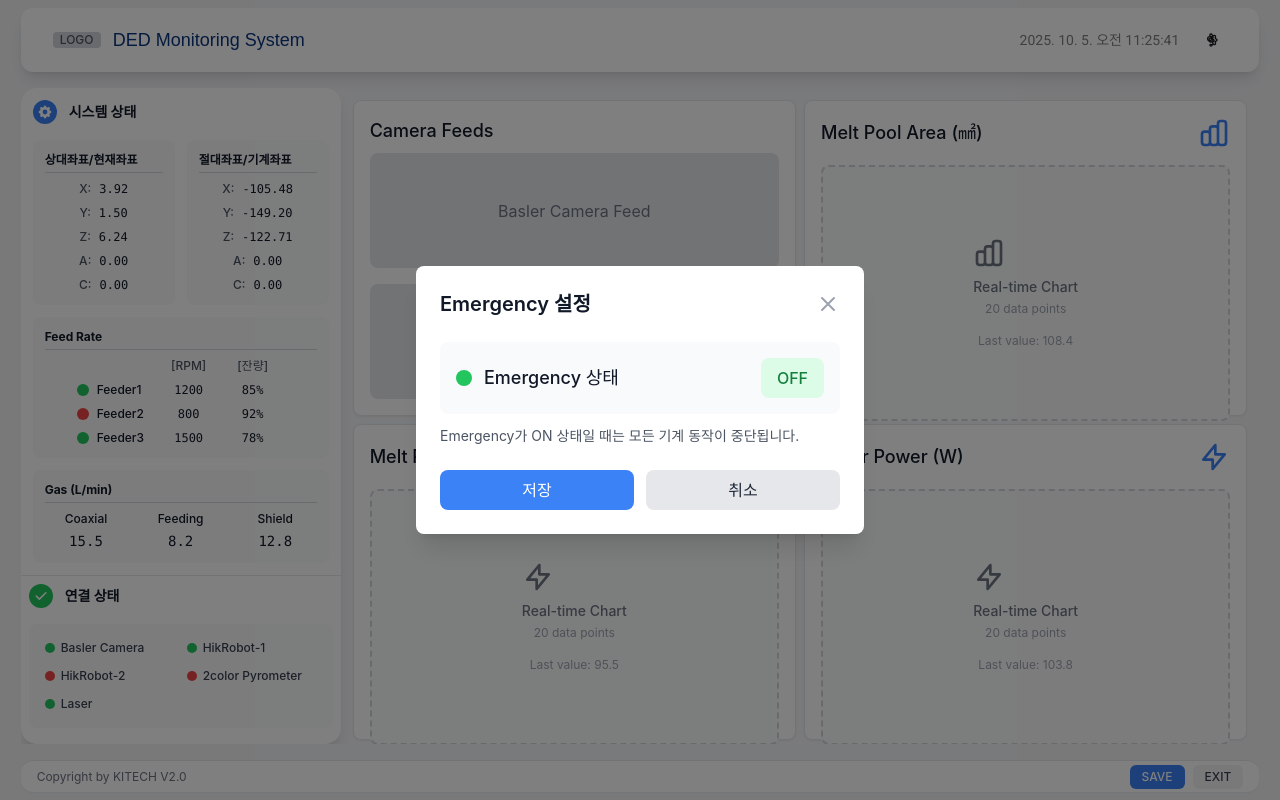
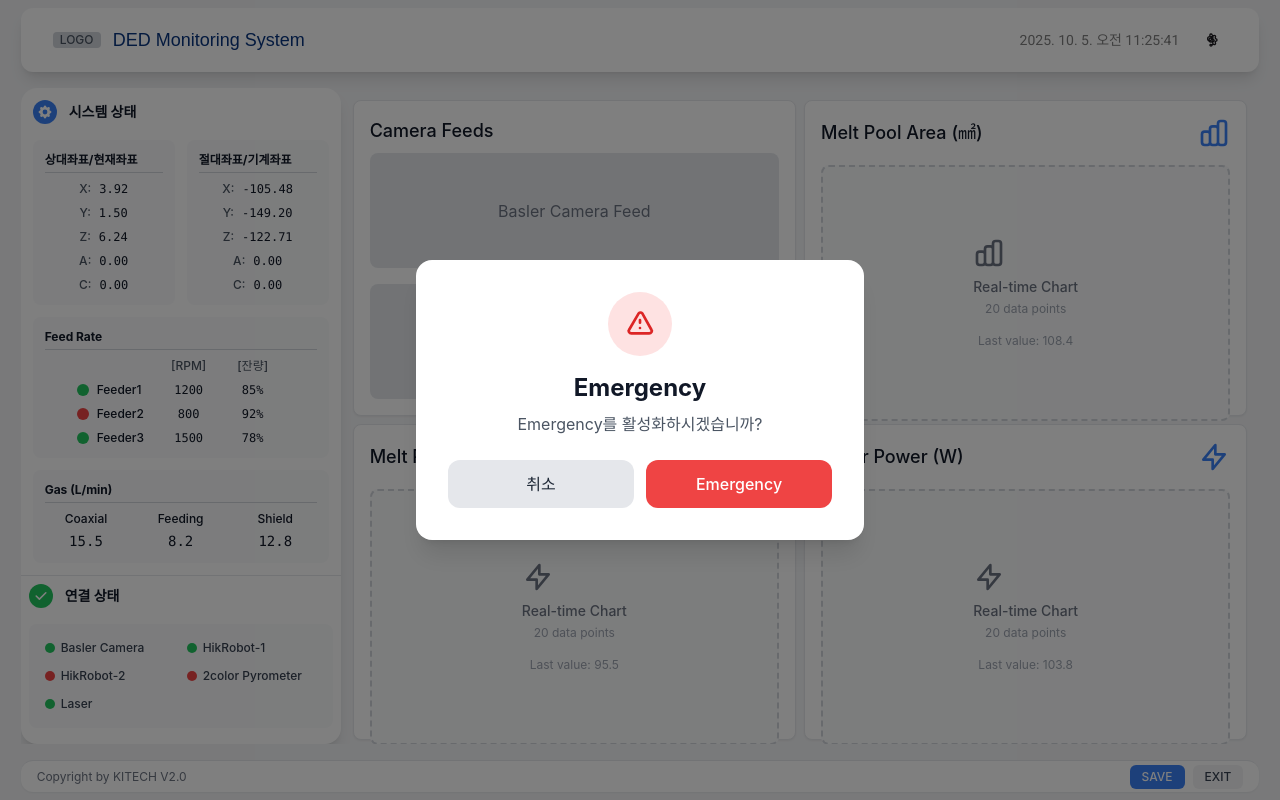
Before and after one commit to Samingyeong/HBNU_DED_Monitoring, a React (Vite) app in the folder frontend/: page / in a window 1280 px wide. Both pictures are taken after a click on the button 1211 px from the left and 40 px from the top of the page. Built offline with nearby package versions, Linux system fonts and the light colour scheme; the HTML template or start-up script is replaced by a standard one.

Commit message:
FEAT : Emergency 버튼 UI 직관적으로 변경

```diff
--- a/frontend/src/components/EmergencyModal.tsx
+++ b/frontend/src/components/EmergencyModal.tsx
@@ -13,20 +13,27 @@ export default function EmergencyModal({
   emergency,
   onEmergencyToggle
 }: EmergencyModalProps) {
-  const [localEmergency, setLocalEmergency] = useState(emergency);
+  const [showConfirm, setShowConfirm] = useState(false);
 
-  const handleEmergencyToggle = () => {
-    const newEmergency = !localEmergency;
-    setLocalEmergency(newEmergency);
-    onEmergencyToggle(newEmergency);
+  const handleEmergencyClick = () => {
+    if (emergency) {
+      // 이미 Emergency 상태라면 바로 해제
+      onEmergencyToggle(false);
+      onClose();
+    } else {
+      // Emergency 활성화 확인
+      setShowConfirm(true);
+    }
   };
 
-  const handleSave = () => {
+  const handleConfirmEmergency = () => {
+    onEmergencyToggle(true);
+    setShowConfirm(false);
     onClose();
   };
 
   const handleCancel = () => {
-    setLocalEmergency(emergency); // 원래 상태로 복원
+    setShowConfirm(false);
     onClose();
   };
 
@@ -34,57 +41,71 @@ export default function EmergencyModal({
 
   return (
     <div className="fixed inset-0 bg-black bg-opacity-50 flex items-center justify-center z-50">
-      <div className="bg-white rounded-lg shadow-xl max-w-md w-full mx-4">
-        <div className="p-6">
-          <div className="flex items-center justify-between mb-6">
-            <h2 className="text-xl font-semibold text-gray-900">Emergency 설정</h2>
-            <button
-              onClick={handleCancel}
-              className="text-gray-400 hover:text-gray-600 transition-colors"
-            >
-              <svg className="w-6 h-6" fill="none" stroke="currentColor" viewBox="0 0 24 24">
-                <path strokeLinecap="round" strokeLinejoin="round" strokeWidth={2} d="M6 18L18 6M6 6l12 12" />
+      <div className="bg-white rounded-2xl shadow-xl max-w-md w-full mx-4">
+        <div className="p-8 text-center">
+          {!showConfirm ? (
+            <>
+              <div className="mb-6">
+                <div className="w-16 h-16 bg-red-100 rounded-full flex items-center justify-center mx-auto mb-4">
+                  <svg className="w-8 h-8 text-red-600" fill="none" stroke="currentColor" viewBox="0 0 24 24">
+                    <path strokeLinecap="round" strokeLinejoin="round" strokeWidth={2} d="M12 9v2m0 4h.01m-6.938 4h13.856c1.54 0 2.502-1.667 1.732-2.5L13.732 4c-.77-.833-1.964-.833-2.732 0L3.732 16.5c-.77.833.192 2.5 1.732 2.5z" />
                   </svg>
-            </button>
                 </div>
-
-          <div className="mb-6">
-            <div className="flex items-center justify-between p-4 bg-gray-50 rounded-lg">
-              <div className="flex items-center space-x-3">
-                <div className={`w-4 h-4 rounded-full ${localEmergency ? 'bg-red-500' : 'bg-green-500'}`} />
-                <span className="text-lg font-medium text-gray-900">Emergency 상태</span>
-              </div>
-              <button
-                onClick={handleEmergencyToggle}
-                className={`px-4 py-2 rounded-lg font-medium transition-colors ${
-                  localEmergency
-                    ? 'bg-red-100 text-red-700 hover:bg-red-200'
-                    : 'bg-green-100 text-green-700 hover:bg-green-200'
-                }`}
-              >
-                {localEmergency ? 'ON' : 'OFF'}
-              </button>
-            </div>
-
-            <p className="text-sm text-gray-600 mt-3">
-              Emergency가 ON 상태일 때는 모든 기계 동작이 중단됩니다.
+                <h2 className="text-2xl font-bold text-gray-900 mb-2">Emergency</h2>
+                <p className="text-gray-600">
+                  {emergency ? 'Emergency 상태를 해제하시겠습니까?' : 'Emergency를 활성화하시겠습니까?'}
                 </p>
               </div>
 
               <div className="flex space-x-3">
                 <button
-              onClick={handleSave}
-              className="flex-1 bg-blue-500 text-white px-4 py-2 rounded-lg hover:bg-blue-600 transition-colors font-medium"
-            >
-              저장
-            </button>
-            <button
                   onClick={handleCancel}
-              className="flex-1 bg-gray-200 text-gray-800 px-4 py-2 rounded-lg hover:bg-gray-300 transition-colors font-medium"
+                  className="flex-1 bg-gray-200 text-gray-800 px-6 py-3 rounded-xl hover:bg-gray-300 transition-colors font-medium"
                 >
                   취소
                 </button>
+                <button
+                  onClick={handleEmergencyClick}
+                  className={`flex-1 px-6 py-3 rounded-xl font-medium transition-colors ${
+                    emergency
+                      ? 'bg-green-500 text-white hover:bg-green-600'
+                      : 'bg-red-500 text-white hover:bg-red-600'
+                  }`}
+                >
+                  {emergency ? '해제' : 'Emergency'}
+                </button>
               </div>
+            </>
+          ) : (
+            <>
+              <div className="mb-6">
+                <div className="w-16 h-16 bg-red-100 rounded-full flex items-center justify-center mx-auto mb-4">
+                  <svg className="w-8 h-8 text-red-600" fill="none" stroke="currentColor" viewBox="0 0 24 24">
+                    <path strokeLinecap="round" strokeLinejoin="round" strokeWidth={2} d="M12 9v2m0 4h.01m-6.938 4h13.856c1.54 0 2.502-1.667 1.732-2.5L13.732 4c-.77-.833-1.964-.833-2.732 0L3.732 16.5c-.77.833.192 2.5 1.732 2.5z" />
+                  </svg>
+                </div>
+                <h2 className="text-2xl font-bold text-red-600 mb-2">정말 멈추시겠습니까?</h2>
+                <p className="text-gray-600 mb-4">
+                  Emergency를 활성화하면 모든 센서와 기계 동작이 즉시 중단됩니다.
+                </p>
+              </div>
+
+              <div className="flex space-x-3">
+                <button
+                  onClick={handleCancel}
+                  className="flex-1 bg-gray-200 text-gray-800 px-6 py-3 rounded-xl hover:bg-gray-300 transition-colors font-medium"
+                >
+                  취소
+                </button>
+                <button
+                  onClick={handleConfirmEmergency}
+                  className="flex-1 bg-red-500 text-white px-6 py-3 rounded-xl hover:bg-red-600 transition-colors font-medium"
+                >
+                  확인
+                </button>
+              </div>
+            </>
+          )}
         </div>
       </div>
     </div>
```
Lines whose indentation alone changed are shown as unchanged.
